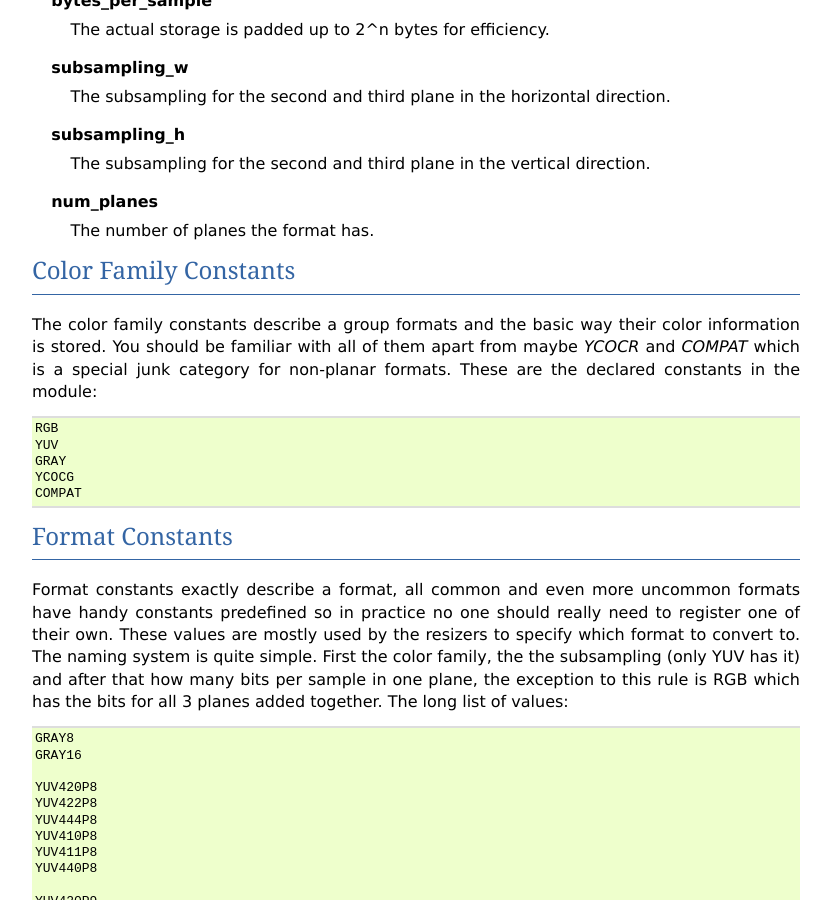
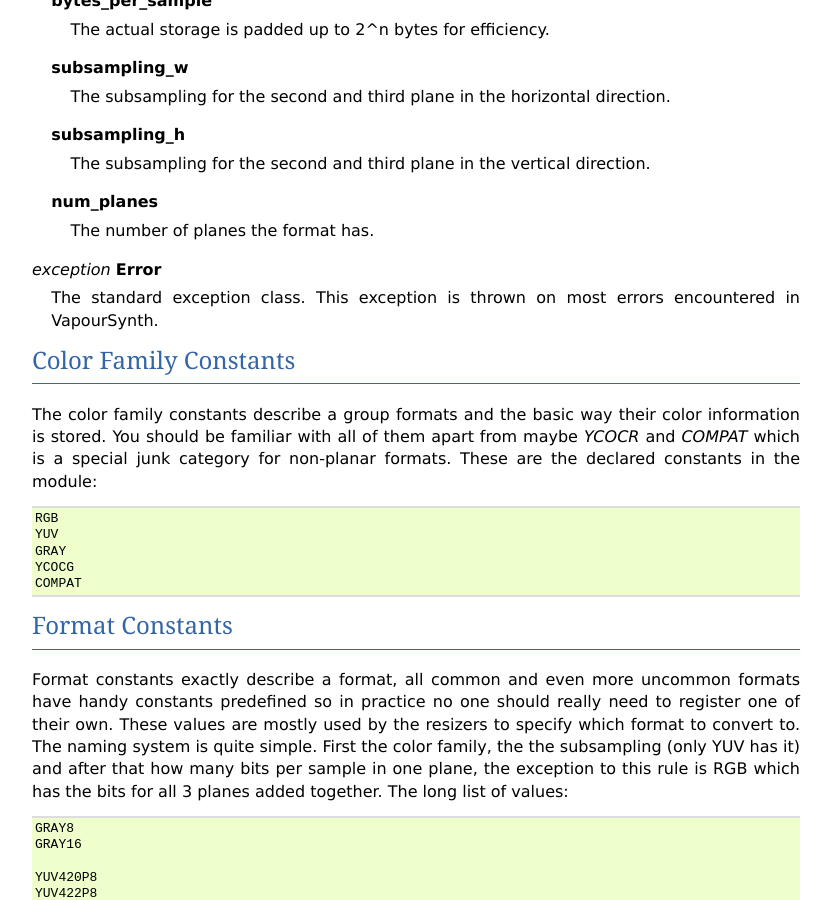
Before and after one commit to vapoursynth/vapoursynth, a Sphinx documentation site: the page built from doc/pythonreference.rst, in a window 1280 px wide and 900 px high, scrolled down 2868 px. Shown: the whole window, without its empty margins (48-880 px from the left). Built offline with Sphinx 7.4.7, drawn with Linux system fonts in a browser that asks for light colours; formulas are drawn with MathJax 3.

Commit message:
Add another python class to the documentation
git-svn-id: http://vapoursynth.googlecode.com/svn/trunk@327 f9120d27-2007-6f97-8312-0f4ebfa7710f

```diff
--- a/doc/pythonreference.rst
+++ b/doc/pythonreference.rst
@@ -156,6 +156,10 @@ Classes
 
       The number of planes the format has.
 
+.. py:exception:: Error
+
+   The standard exception class. This exception is thrown on most errors encountered in VapourSynth.
+
 Color Family Constants
 ######################
 The color family constants describe a group formats and the basic way their color information is stored. You should be familiar with all of them apart from maybe *YCOCR* and *COMPAT* which
```
Also changed, not shown: doc/apireference.rst (line endings or trailing spaces).
